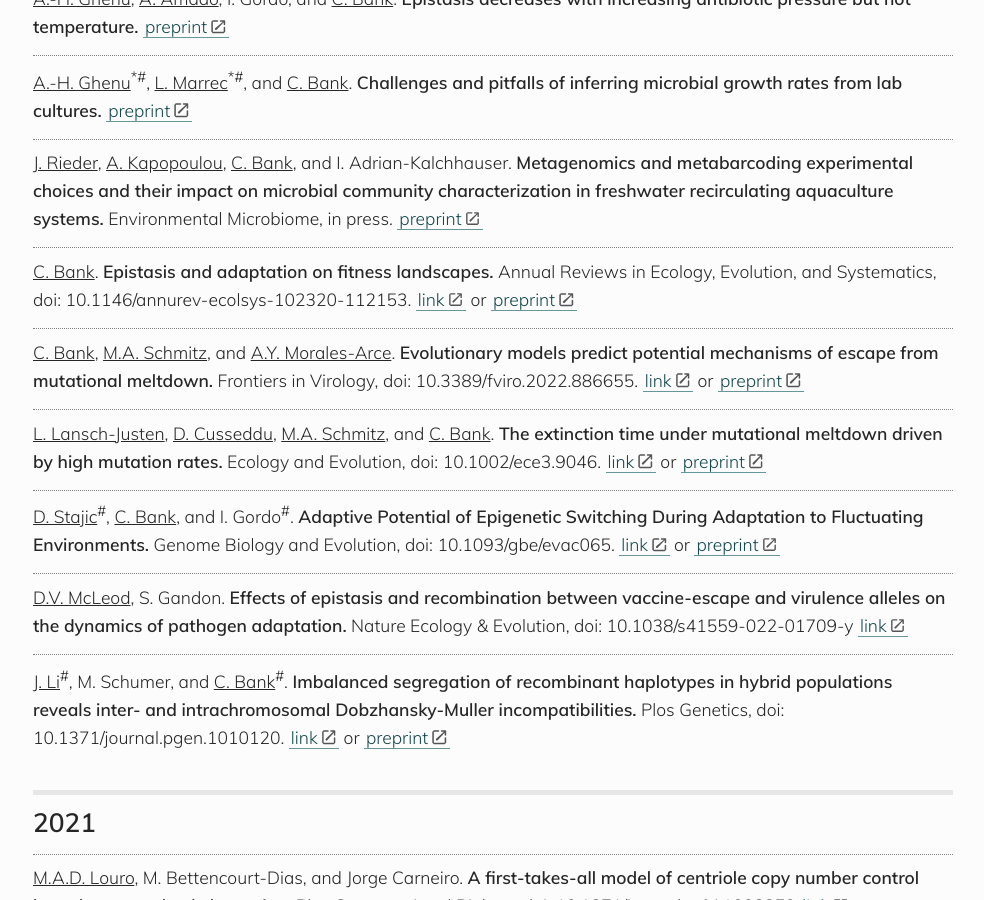
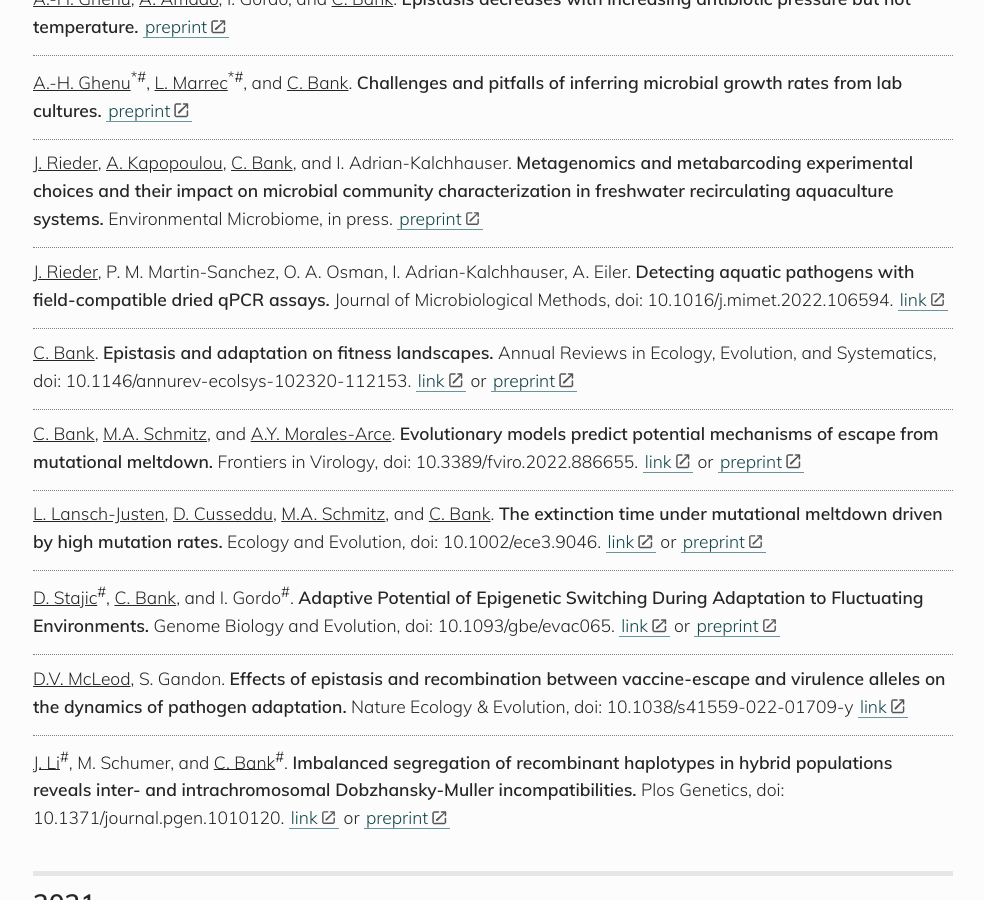
Before and after one commit to banklab/banklab.github.io, a Jekyll site: the page built from publications.md, in a window 1280 px wide and 900 px high, scrolled down 881 px. Shown: the whole window, without its empty margins (147-1131 px from the left). Built offline with Jekyll 4.4.1, drawn with Linux system fonts in a browser that asks for light colours; some web fonts are replaced.

Commit message:
Update publications.md

```diff
--- a/publications.md
+++ b/publications.md
@@ -32,6 +32,8 @@ https://kramdown.gettalong.org/syntax.html#html-blocks
 <u>A.-H. Ghenu</u><sup>*#</sup>, <u>L. Marrec</u><sup>*#</sup>, and <u>C. Bank</u>. **Challenges and pitfalls of inferring microbial growth rates from lab cultures.** [preprint](https://www.biorxiv.org/content/10.1101/2022.06.24.497412)
 
 <u>J. Rieder</u>, <u>A. Kapopoulou</u>, <u>C. Bank</u>, and I. Adrian-Kalchhauser. **Metagenomics and metabarcoding experimental choices and their impact on microbial community characterization in freshwater recirculating aquaculture systems.** Environmental Microbiome, in press. [preprint](https://www.biorxiv.org/content/10.1101/2022.07.05.498813v1.abstract)
+
+<u>J. Rieder</u>, P. M. Martin-Sanchez, O. A. Osman, I. Adrian-Kalchhauser, A. Eiler. **Detecting aquatic pathogens with field-compatible dried qPCR assays.** Journal of Microbiological Methods, doi: 10.1016/j.mimet.2022.106594. [link](https://doi.org/10.1016/j.mimet.2022.106594)
 
 <u>C. Bank</u>. **Epistasis and adaptation on fitness landscapes.** Annual Reviews in Ecology, Evolution, and Systematics, doi: 10.1146/annurev-ecolsys-102320-112153. [link](http://www.annualreviews.org/eprint/S7XY5J79I8FDVF9PEF6K/full/10.1146/annurev-ecolsys-102320-112153) or [preprint](https://arxiv.org/abs/2204.13321)
 
```
